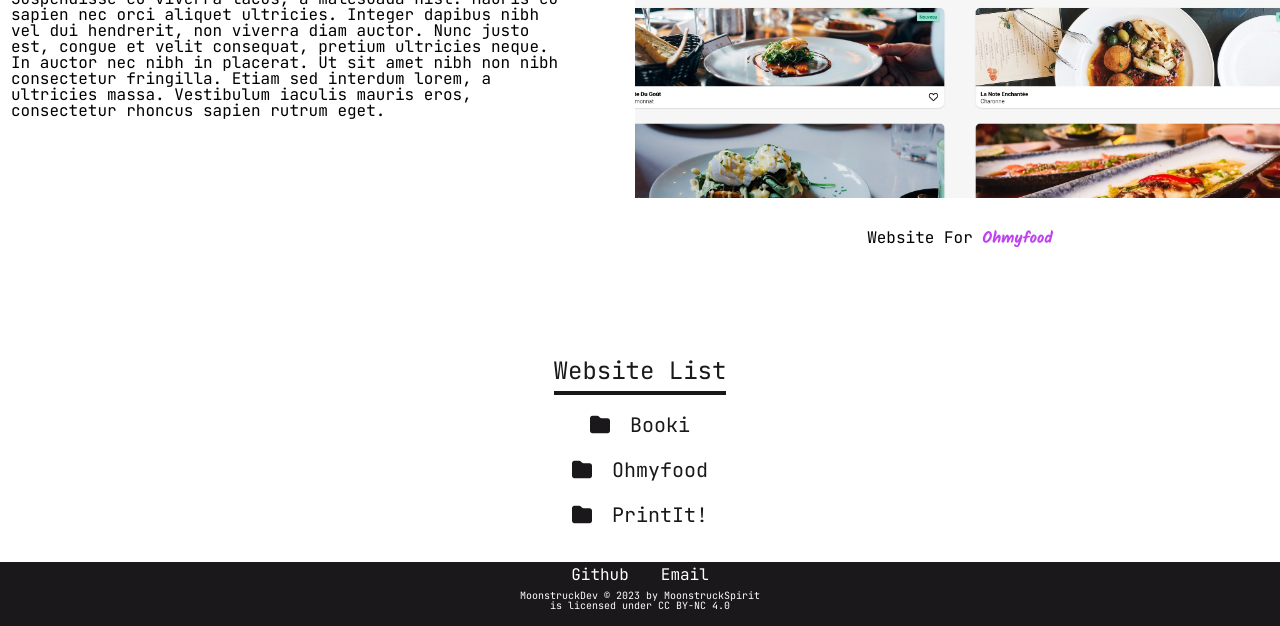
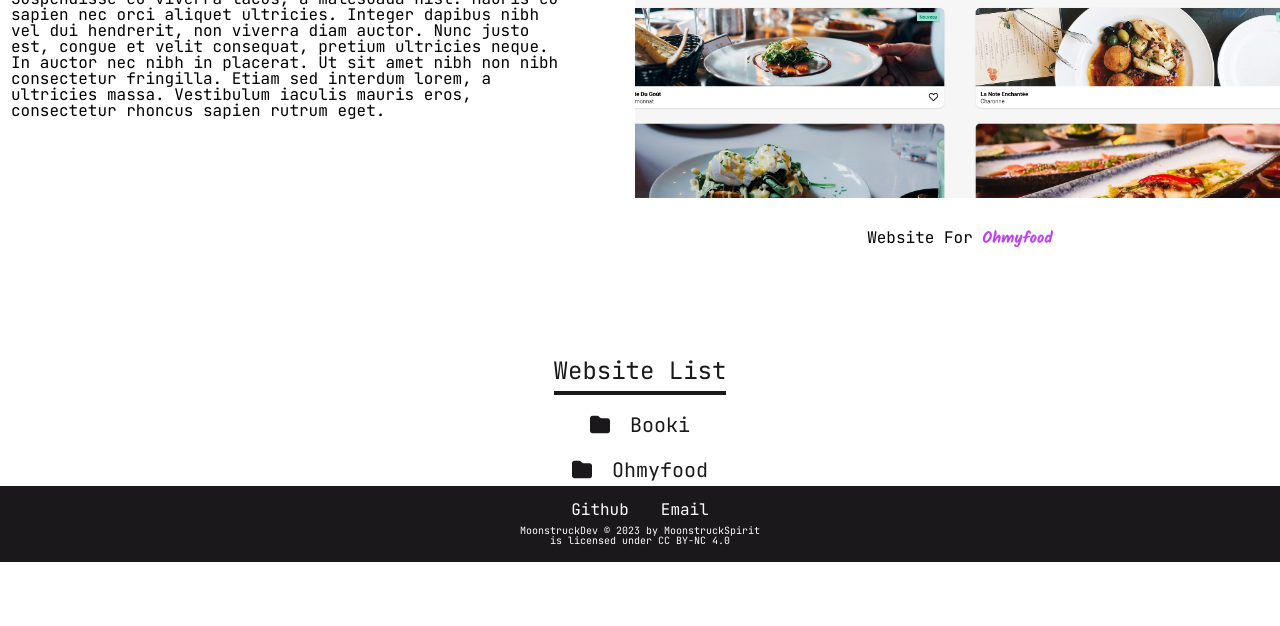
Before and after one commit to MoonstruckDev/Portfolio, a website: page index.html in a window 1280 px wide. Shown: the part 370-996 px from the top of the page. After the commit the page ends 932 px from the top, so only its background shows below. Drawn offline with Linux system fonts and the light colour scheme.

Commit message:
Gave footer an absolute position

```diff
--- a/style.scss
+++ b/style.scss
@@ -181,13 +181,15 @@ span {
     background-color: $primary-color;
     width: 100%;
     margin: 0;
-    padding: 5px 0 15px 0;
+    padding: 1rem 0;
     color: white;
     display: flex;
 
     flex-direction: column;
     gap: 8px;
 
+    position: absolute;
+    bottom: 0;
 
 
     &__list {
```
Also changed, not shown: assets/css/style.css, 1 other file.
